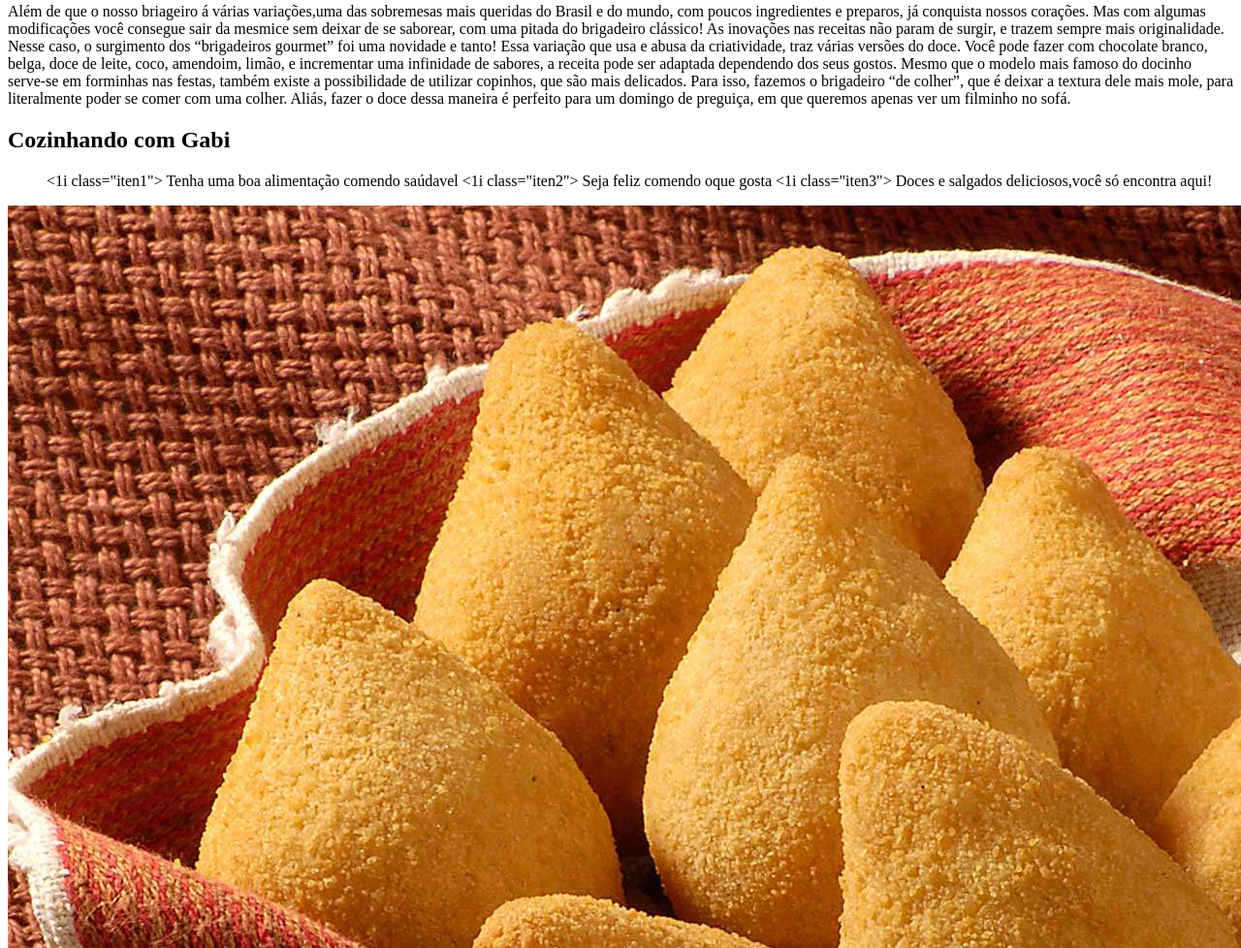
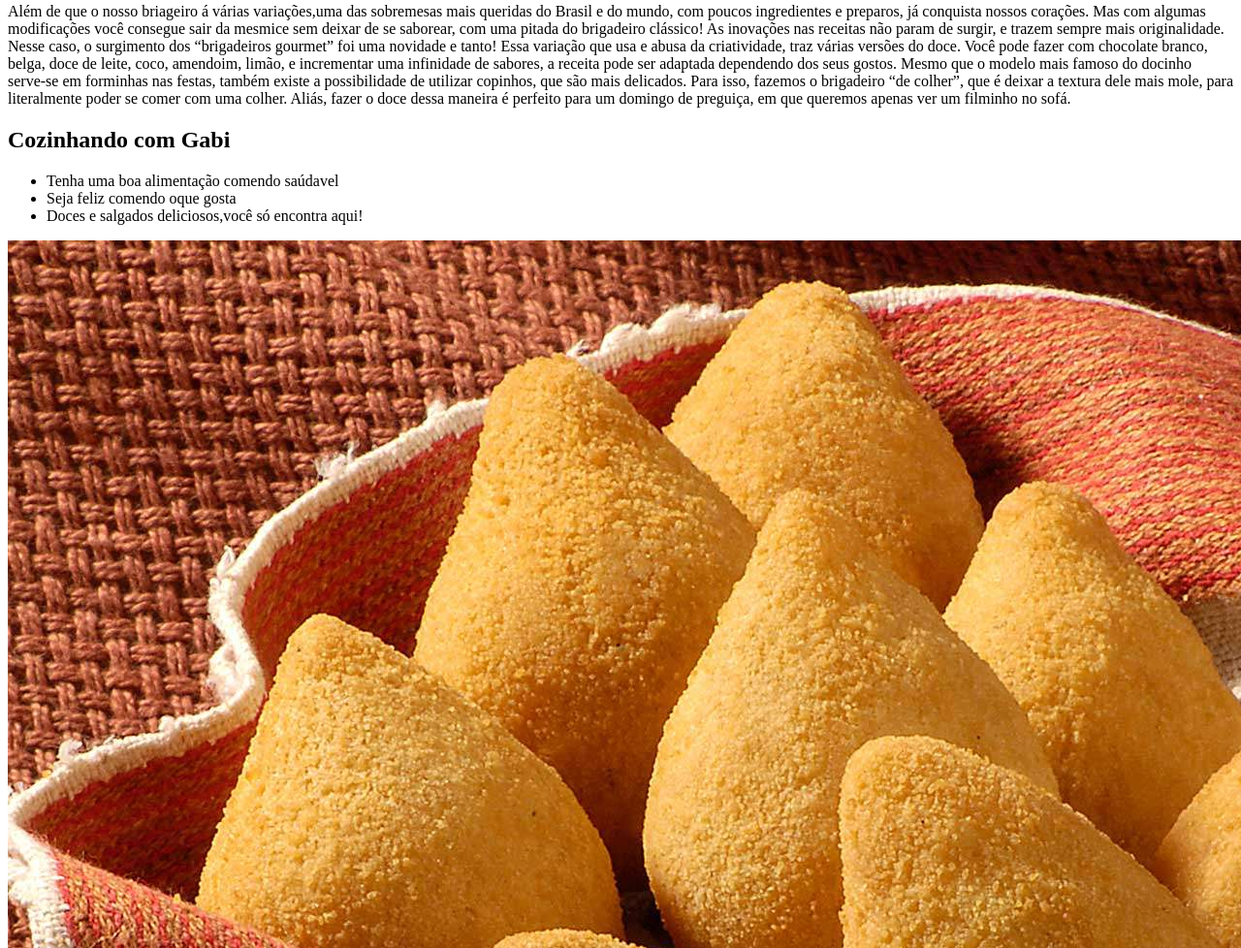
Before and after one commit to Vieir4Gabriel4/minha-pagina-na-web, a plain HTML site: page index.html in a window 1280 px wide. Shown: the part 1635-2613 px from the top of the page at 97% size. Drawn offline with Linux system fonts and the light colour scheme.

Commit message:
comunicando

```diff
--- a/index.html
+++ b/index.html
@@ -36,9 +36,9 @@
 
          <ul>
 
-         <1i class="iten1"> Tenha uma boa alimentação comendo saúdavel</1i>
-         <1i class="iten2"> Seja feliz comendo oque gosta</1i>
-         <1i class="iten3"> Doces e salgados deliciosos,você só encontra aqui!</1i>
+         <li class="iten1"> Tenha uma boa alimentação comendo saúdavel</1i>
+         <li class="iten2"> Seja feliz comendo oque gosta</1i>
+         <li class="iten3"> Doces e salgados deliciosos,você só encontra aqui!</1i>
 
          </ul>
 
```
